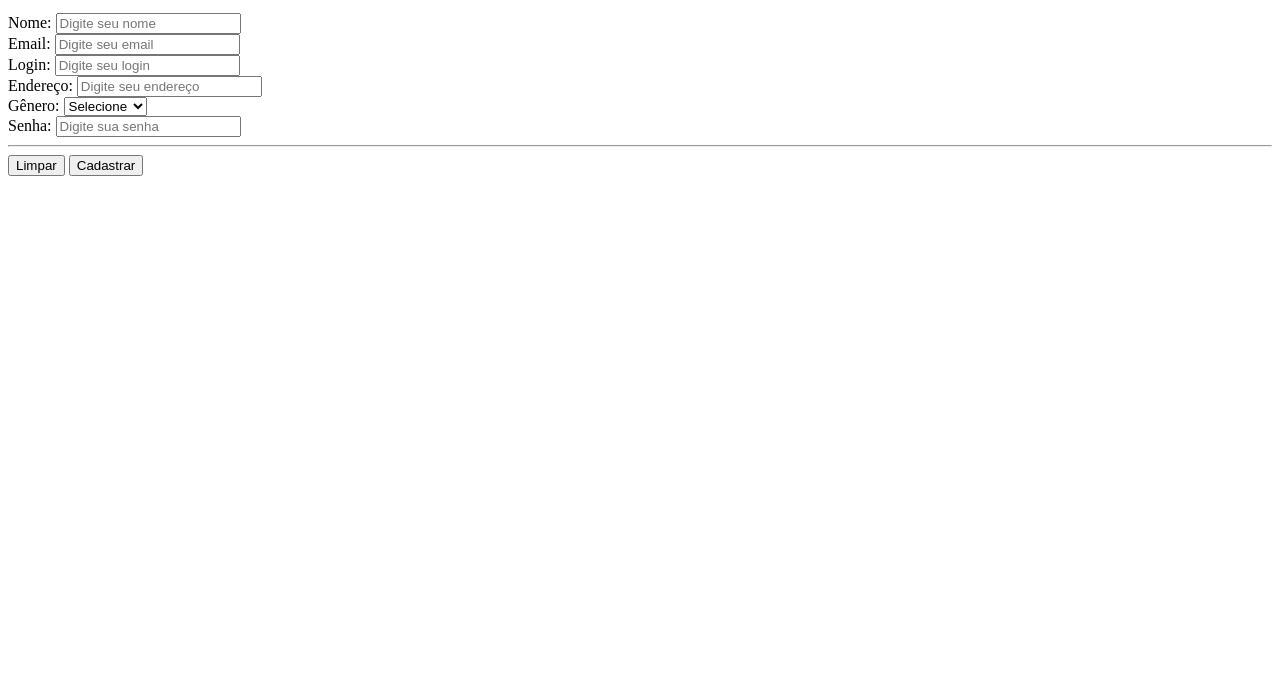
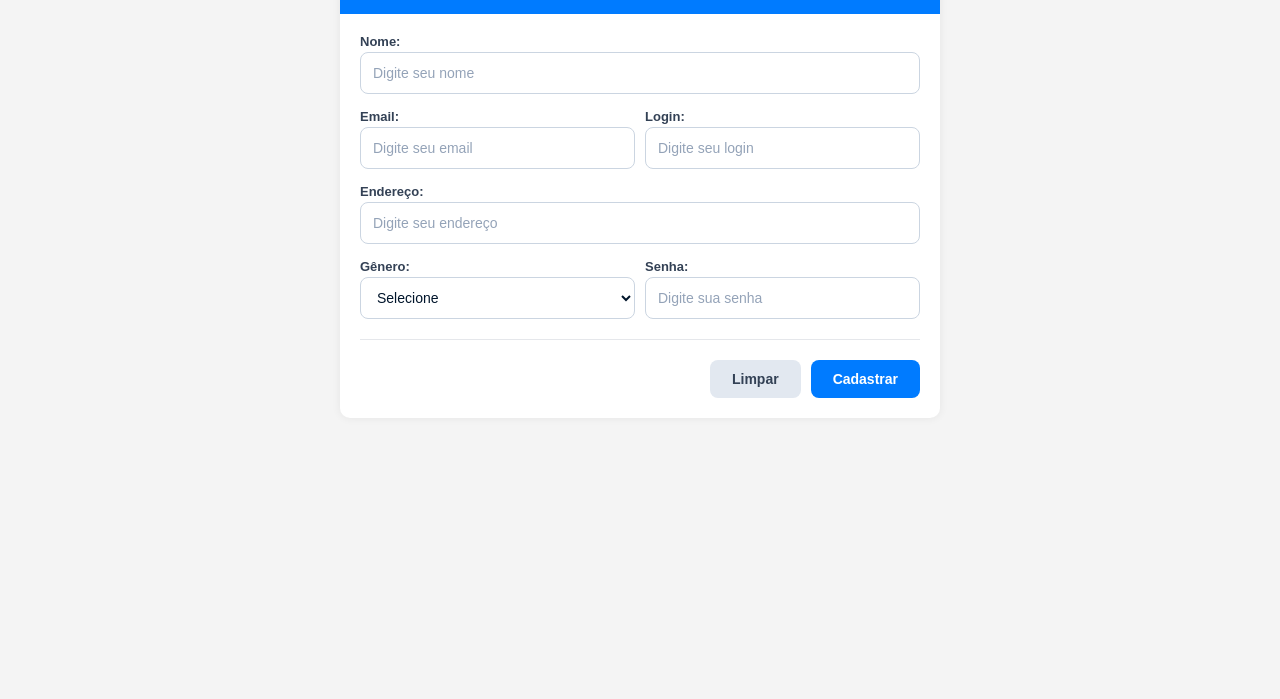
Before and after one commit to xavierrjon/programacao-web, a plain HTML site: page html/form.html in a window 1280 px wide. Shown: the part 101-800 px from the top of the page. Drawn offline with Linux system fonts and the light colour scheme.

Commit message:
adiciona estilo a pagina de formulario

```diff
--- a/html/form.css
+++ b/html/form.css
@@ -0,0 +1,107 @@
+* {
+  margin: 0;
+  padding: 0;
+  box-sizing: border-box;
+}
+
+body {
+  font-family: Arial, sans-serif;
+  background: #f4f4f4;
+  padding: 20px;
+  color: #00152b;
+}
+
+.form-container {
+  max-width: 600px;
+  margin: auto;
+  background: #fff;
+  border-radius: 10px;
+  box-shadow: 0 0 10px #0001;
+}
+
+.form-header {
+  padding: 20px;
+  color: #fff;
+  background: #007bff;
+  border-radius: 10px 10px 0 0;
+}
+
+form {
+  display: flex;
+  flex-direction: column;
+  padding: 20px;
+}
+
+.form-row {
+  display: flex;
+  gap: 10px;
+}
+
+.form-group {
+  display: flex;
+  flex: 1;
+  flex-direction: column;
+  gap: 3px;
+  margin-bottom: 15px;
+}
+
+input,
+select {
+  width: 100%;
+  height: 42px;
+  padding: 0 12px;
+  border: 1px solid #cbd5e1;
+  border-radius: 8px;
+  outline: none;
+  background: #fff;
+  color: #00152b;
+  font-size: 14px;
+  transition: 0.2s;
+}
+
+label {
+  font-size: 13px;
+  font-weight: 600;
+  color: #334155;
+}
+
+input::placeholder {
+  color: #94a3b8;
+}
+
+input:focus,
+select:focus {
+  border-color: #007bff;
+  box-shadow: 0 0 0 2px #007bff33;
+}
+
+hr {
+  margin: 5px 0 20px;
+  border: 0;
+  border-top: 1px solid #e5e7eb;
+}
+
+.button-group {
+  display: flex;
+  gap: 10px;
+  justify-content: flex-end;
+}
+
+.btn {
+  padding: 11px 22px;
+  border: 0;
+  border-radius: 8px;
+  cursor: pointer;
+  font-size: 14px;
+  font-weight: 600;
+}
+
+.btn-primary {
+  color: #fff;
+  background: #007bff;
+}
+
+.btn-secondary {
+  color: #334155;
+  background: #e2e8f0;
+}
--- a/html/form.html
+++ b/html/form.html
@@ -14,7 +14,7 @@
             <h1>Formulário de Cadastro</h1>
             <p>Preencha os campos abaixo para cadastrar um novo usuário.</p>
         </div>
-    </div>
+
 
         <form action="#" method="post">
             <div class="form-group">
@@ -56,11 +56,12 @@
 
             <hr>
 
-        <div class="form-group">
-            <input type="reset" value="Limpar">
-            <input type="submit" value="Cadastrar">
+            <div class="button-group">
+                <button type="reset" class="btn btn-secondary">Limpar</button>
+                <button type="submit" class="btn btn-primary">Cadastrar</button>
             </div>
         </form>
+    </div>
 </body>
 
 </html>
```
Lines whose indentation alone changed are shown as unchanged.
